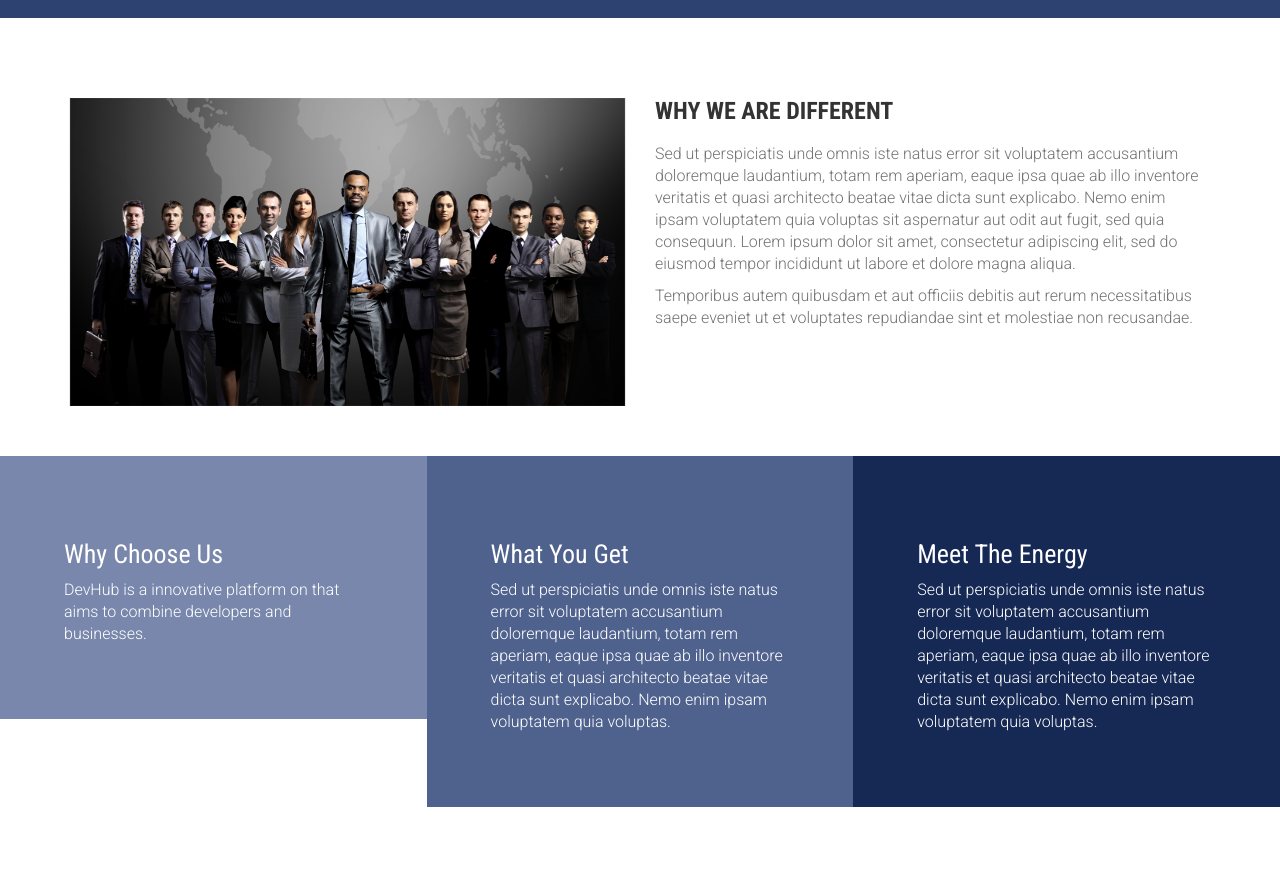
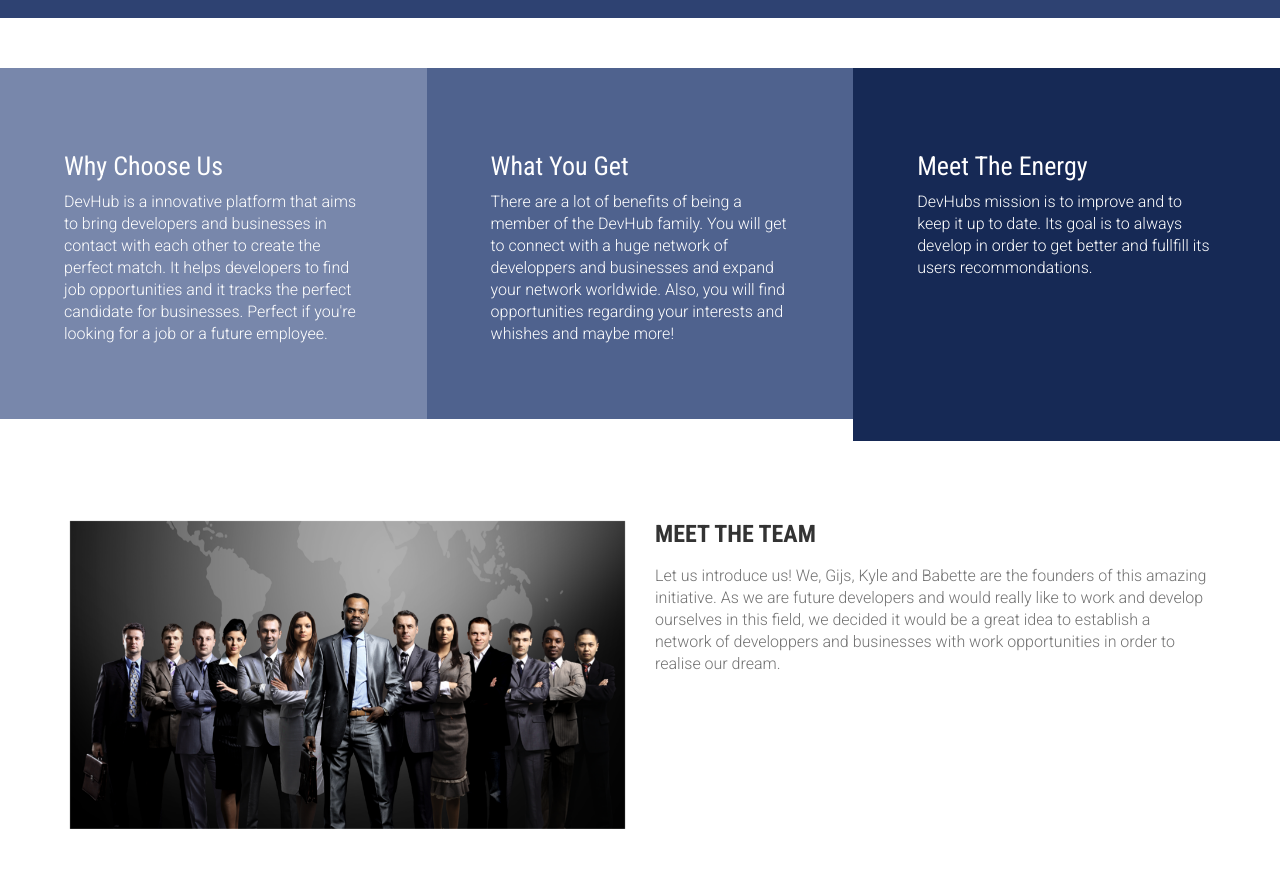
Before and after one commit to snowriderkyle/DevHub, a plain HTML site: page about.html in a window 1280 px wide. Shown: the part 203-1077 px from the top of the page. Drawn offline with nearby package versions, Linux system fonts and the light colour scheme; files whose address does not match are found by name; a web font is replaced by a local one.

Commit message:
changed some paragraphs in the html file

```diff
--- a/about.html
+++ b/about.html
@@ -6,7 +6,7 @@
         <meta charset="utf-8">
         <meta http-equiv="Content-Type" content="text/html; charset=utf-8">
         <link rel="icon" type="image/png" href="images/favicon.png">
-        <title>About DivHub</title>
+        <title>About DevHub</title>
         <meta name="description" content="">
         <meta name="keywords" content="">
         <meta name="author" content="">
@@ -126,8 +126,46 @@
                 <div class="row">
                     <div class="col-md-12">
                         <div class="block">
-                            <h2>About DivHub</h2>
+                            <h2>About DevHub</h2>
                         </div>
+                    </div>
+                </div>
+            </div>
+        </section>
+
+        <!--
+
+        ==================================================
+            Company Feature Section Start
+        ================================================== -->
+        <section class="about-feature clearfix">
+            <div class="container-fluid">
+                <div class="row">
+                    <div class="block about-feature-1 wow fadeInDown" data-wow-duration="500ms" data-wow-delay=".3s">
+                        <h2>
+                        Why Choose Us
+                        </h2>
+                        <p>
+                            DevHub is a innovative platform that aims to bring developers and businesses in contact with each other to create the perfect match. It helps developers to find job opportunities
+                            and it tracks the perfect candidate for businesses. Perfect if you're looking for a job or a future employee.
+                        </p>
+                    </div>
+                    <div class="block about-feature-2 wow fadeInDown" data-wow-duration="500ms" data-wow-delay=".5s">
+                        <h2 class="item_title">
+                        What You Get
+                        </h2>
+                        <p>
+                            There are a lot of benefits of being a member of the DevHub family. You will get to connect with a huge network
+                            of developpers and businesses and expand your network worldwide. Also, you will find opportunities regarding your interests and
+                            whishes and maybe more!
+                    </div>
+                    <div class="block about-feature-3 wow fadeInDown" data-wow-duration="500ms" data-wow-delay=".7s">
+                        <h2 class="item_title">
+                        Meet The Energy
+                        </h2>
+                        <p>
+                            DevHubs mission is to improve and to keep it up to date. Its goal is to always develop in order to get better and fullfill its users recommondations. <br> </br> <br>  </br> <br>
+                        </p>
                     </div>
                 </div>
             </div>
@@ -145,13 +183,13 @@
                     </div>
                     <div class="col-md-6">
                         <div class="block">
-                            <h3 class="subtitle wow fadeInUp" data-wow-delay=".3s" data-wow-duration="500ms">Why We are Different</h3>
+                            <h3 class="subtitle wow fadeInUp" data-wow-delay=".3s" data-wow-duration="500ms">Meet the team</h3>
                             <p  class="wow fadeInUp" data-wow-delay=".5s" data-wow-duration="500ms">
-                                Sed ut perspiciatis unde omnis iste natus error sit voluptatem accusantium doloremque laudantium, totam rem aperiam, eaque ipsa quae ab illo inventore veritatis et quasi architecto beatae vitae dicta sunt explicabo. Nemo enim ipsam voluptatem quia voluptas sit aspernatur aut odit aut fugit, sed quia consequun. Lorem ipsum dolor sit amet, consectetur adipiscing elit, sed do eiusmod tempor incididunt ut labore et dolore magna aliqua.
+                                Let us introduce us! We, Gijs, Kyle and Babette are the founders of this amazing initiative. As we are future developers and would really like to work
+                                and develop ourselves in this field, we decided it would be a great idea to establish a network of developpers and businesses with work opportunities in order to realise our dream.
                             </p>
                             <p  class="wow fadeInUp" data-wow-delay=".7s" data-wow-duration="500ms">
-                                Temporibus autem quibusdam et aut officiis debitis aut rerum necessitatibus saepe eveniet ut et voluptates repudiandae sint et molestiae non recusandae.
-                            </p>
+                                <br> </br>
 
                         </div>
                     </div>
@@ -160,40 +198,6 @@
         </section>
 
 
-        <!--
-        ==================================================
-            Company Feature Section Start
-        ================================================== -->
-        <section class="about-feature clearfix">
-            <div class="container-fluid">
-                <div class="row">
-                    <div class="block about-feature-1 wow fadeInDown" data-wow-duration="500ms" data-wow-delay=".3s">
-                        <h2>
-                        Why Choose Us
-                        </h2>
-                        <p>
-                            DevHub is a innovative platform on that aims to combine developers and businesses.
-                        </p>
-                    </div>
-                    <div class="block about-feature-2 wow fadeInDown" data-wow-duration="500ms" data-wow-delay=".5s">
-                        <h2 class="item_title">
-                        What You Get
-                        </h2>
-                        <p>
-                            Sed ut perspiciatis unde omnis iste natus error sit voluptatem accusantium doloremque laudantium, totam rem aperiam, eaque ipsa quae ab illo inventore veritatis et quasi architecto beatae vitae dicta sunt explicabo. Nemo enim ipsam voluptatem quia voluptas.
-                        </p>
-                    </div>
-                    <div class="block about-feature-3 wow fadeInDown" data-wow-duration="500ms" data-wow-delay=".7s">
-                        <h2 class="item_title">
-                        Meet The Energy
-                        </h2>
-                        <p>
-                            Sed ut perspiciatis unde omnis iste natus error sit voluptatem accusantium doloremque laudantium, totam rem aperiam, eaque ipsa quae ab illo inventore veritatis et quasi architecto beatae vitae dicta sunt explicabo. Nemo enim ipsam voluptatem quia voluptas.
-                        </p>
-                    </div>
-                </div>
-            </div>
-        </section>
 
 
         <!--
```
